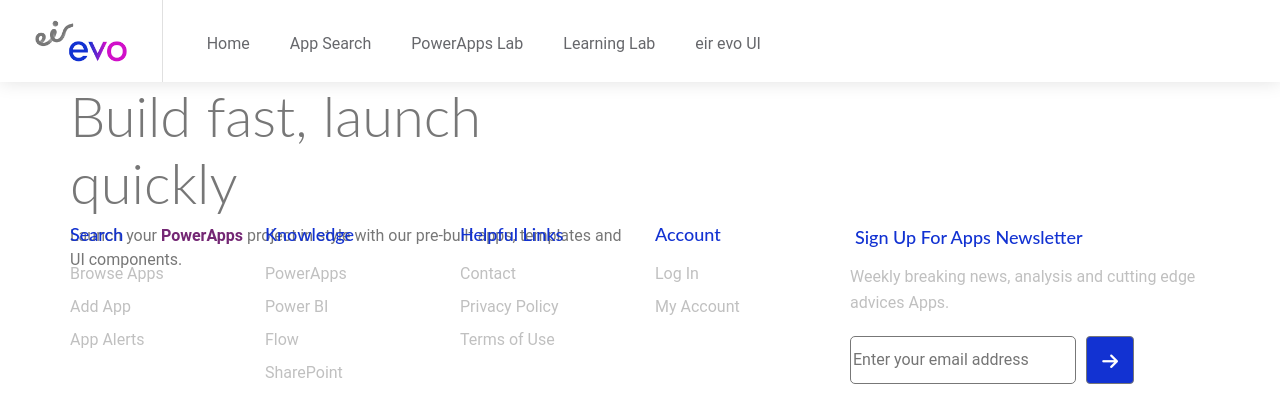
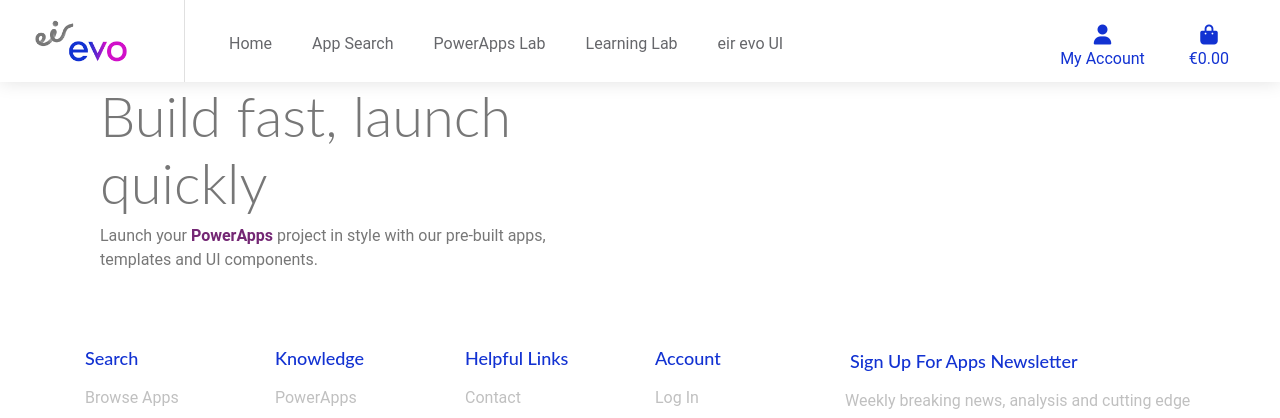
Before and after one commit to desousamario85/evolabsPOC, a Django app: page / in a window 1280 px wide. Shown: the top 418 px of the page. Run offline with Django 3.2, Linux system fonts and the light colour scheme; some libraries are stand-ins or nearby versions.

Commit message:
base header designed

```diff
--- a/static/css/base.css
+++ b/static/css/base.css
@@ -39,6 +39,8 @@ h3 {
     vertical-align: top;
     padding-right: 35px;
     margin-right: 20px;
+
+    width: 150px;
 }
 
 #logo img {
@@ -63,6 +65,17 @@ h3 {
 #header .right-side,
 #header .left-side {
     height: 100%;
+}
+
+.right-side {
+    position: relative;
+    display: inline-block;
+    float: right;
+    margin-top: 15px;
+}
+
+.right-side a {
+    color: #1232D2;
 }
 
 /* Full Width Header */
--- a/templates/base.html
+++ b/templates/base.html
@@ -84,8 +84,57 @@
                             </li>
 
                         </ul>
+
+
                     </nav>
+                    <div class="right-side eirevo-color">
+                        <ul class="list-inline list-unstyled text-center text-lg-right my-0">
+                            <li class="list-inline-item dropdown">
+                                <a class="text-black nav-link" href="#" id="user-options" data-toggle="dropdown" aria-haspopup="true" aria-expanded="false">
+                                    <div class="text-center">
+                                        <div><i class="fas fa-user fa-lg"></i></div>
+                                        <p class="my-0">My Account</p>
+                                    </div>
+                                </a>
+                                <div class="dropdown-menu border-0" aria-labelledby="user-options">
+                                    {% if request.user.is_authenticated %}
+                                    {% if request.user.is_superuser %}
+                                    <a href="" class="dropdown-item">Product Management</a>
+                                    {% endif %}
+                                    <a href="" class="dropdown-item">My Profile</a>
+                                    <a href="{% url 'account_logout' %}" class="dropdown-item">Logout</a>
+                                    {% else %}
+                                    <a href="{% url 'account_signup' %}" class="dropdown-item">Register</a>
+                                    <a href="{% url 'account_login' %}" class="dropdown-item">Login</a>
+                                    {% endif %}
+                                </div>
+                            </li>
+                            <li class="list-inline-item">
+                                <a class="{% if grand_total %}text-info font-weight-bold{% else %}text-black{% endif %} nav-link" href="">
+                                    <div class="text-center">
+                                        <div><i class="fas fa-shopping-bag fa-lg"></i></div>
+                                        <p class="my-0">
+                                            {% if grand_total %}
+                                            ${{ grand_total|floatformat:2 }}
+                                            {% else %}
+                                            €0.00
+                                            {% endif %}
+                                        </p>
+                                    </div>
+                                </a>
+                            </li>
+                        </ul>
+
+                    </div>
+
+                </div>
+
+            </div>
             <div class="clearfix"></div>
+        </div>
+
+    </header>
+
 
     <!-- Main Navigation / End -->
     {% if messages %}
```
Lines whose indentation alone changed are shown as unchanged.
